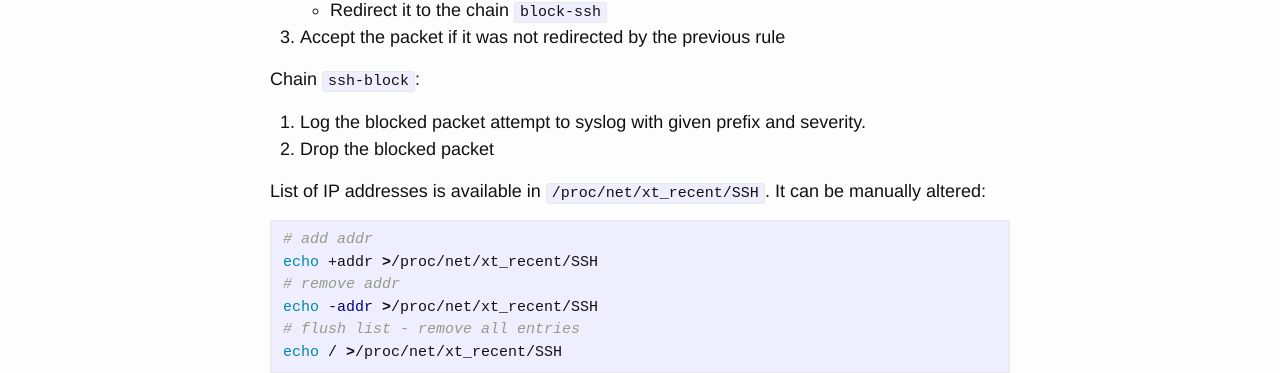
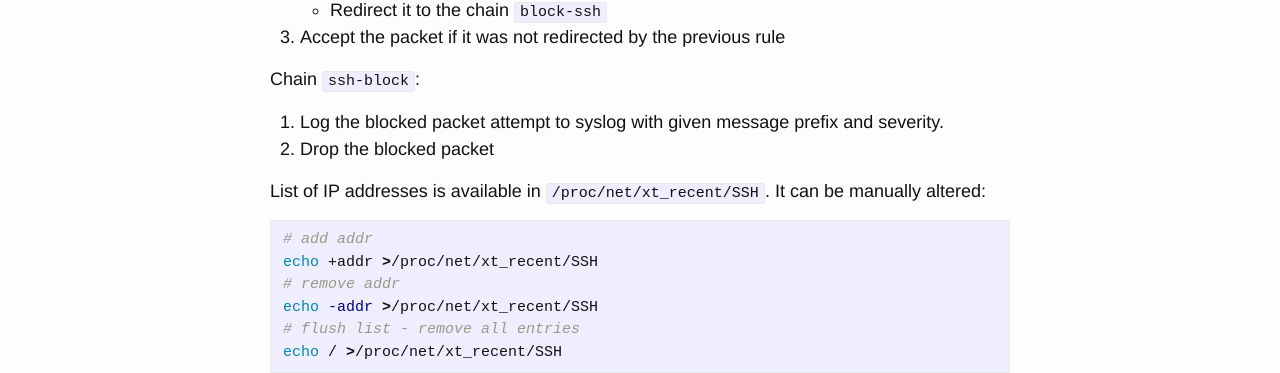
Before and after one commit to selivan/selivan.github.io, a Jekyll site: the page built from _posts/2018-07-07-block-ssh-bruteforce-with-iptables.md, in a window 1280 px wide. Shown: the part 1355-1728 px from the top of the page. Built offline with Jekyll 4.4.1, drawn with Linux system fonts in a browser that asks for light colours; comment, search, counter and statistics services are not loaded.

Commit message:
update post

```diff
--- a/_posts/2018-07-07-block-ssh-bruteforce-with-iptables.md
+++ b/_posts/2018-07-07-block-ssh-bruteforce-with-iptables.md
@@ -48,7 +48,7 @@ Chain `ssh-check`:
 1. Accept the packet if it was not redirected by the previous rule
 
 Chain `ssh-block`:
-1. Log the blocked packet attempt to syslog with given prefix and severity.
+1. Log the blocked packet attempt to syslog with given message prefix and severity.
 1. Drop the blocked packet
 
 List of IP addresses is available in `/proc/net/xt_recent/SSH`. It can be manually altered:
```
